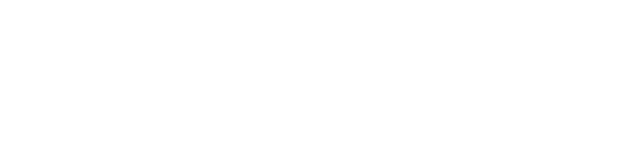
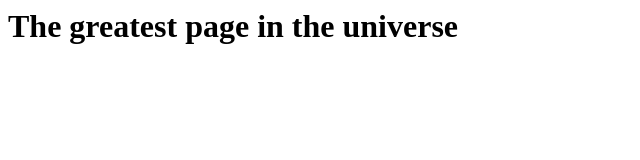
Before and after one commit to robinburrows/fewdrepo, a plain HTML site: page index.html in a window 1280 px wide. Shown: the whole page, without its empty margins (0-640 px from the left). Drawn offline with Linux system fonts and the light colour scheme.

Commit message:
Added heading

```diff
--- a/index.html
+++ b/index.html
@@ -3,6 +3,6 @@
 	<title>My first git repo</title>
 </head>
 <body>
-
+	<h1>The greatest page in the universe</h1>
 </body>
 </html>
```
